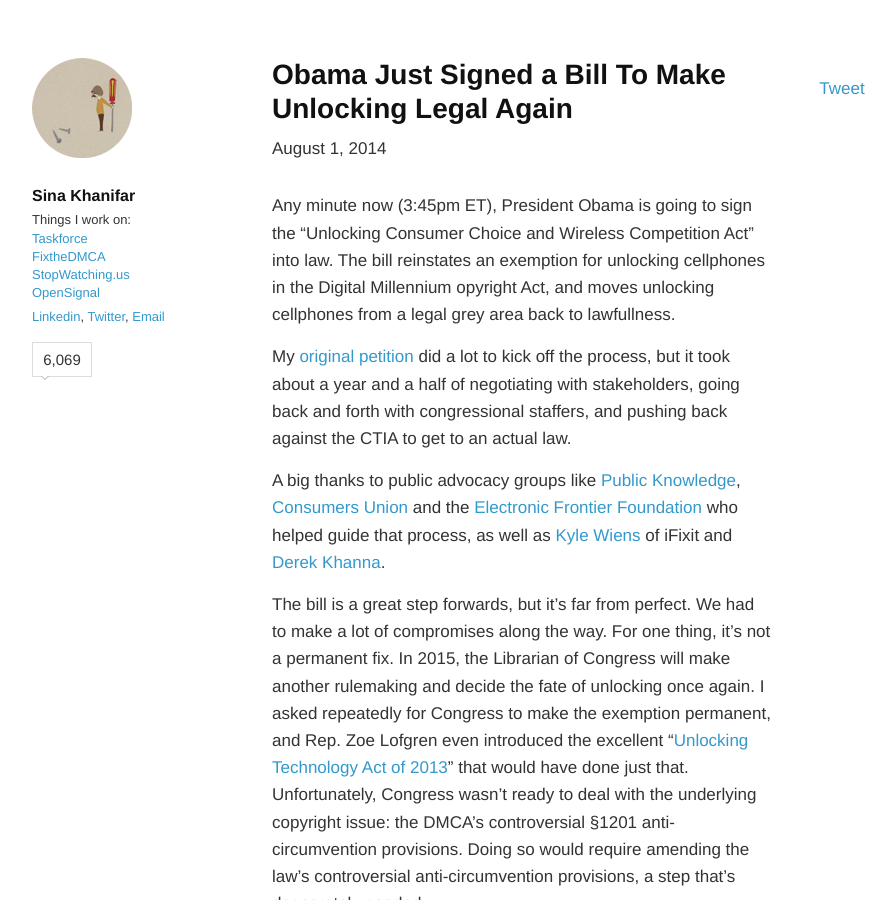
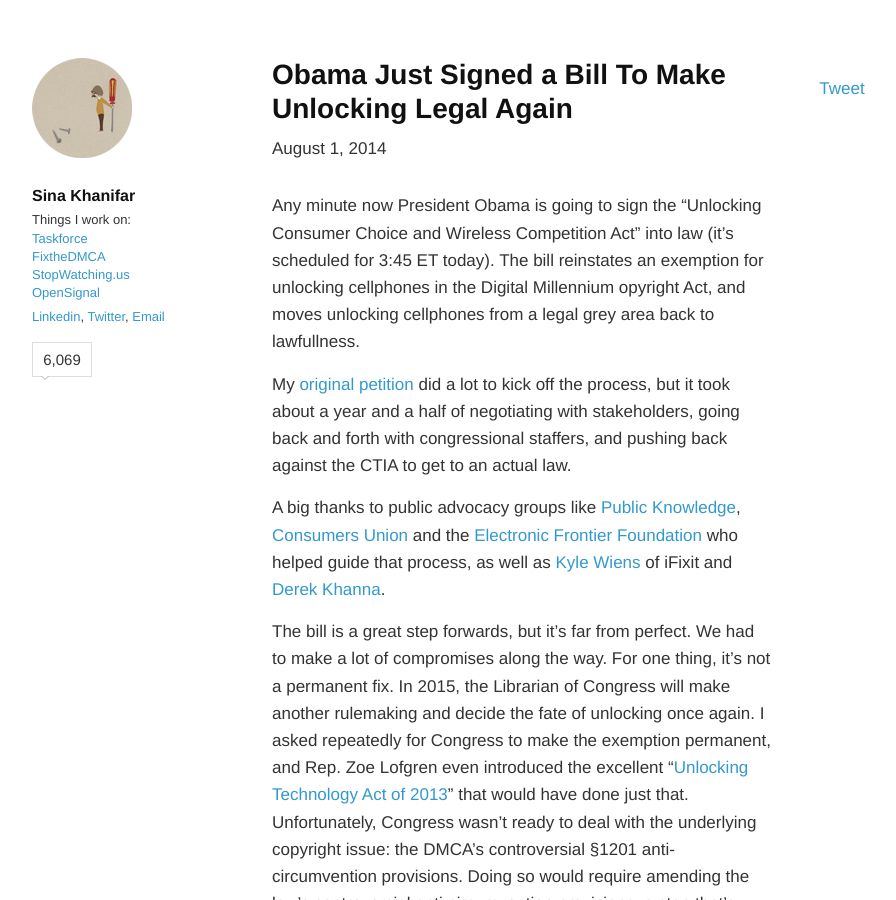
Before and after one commit to sinak/sinak.github.com, a Jekyll site: the page built from _posts/2014-08-01-unlocking-bill-signed-by-obama.md, in a window 1280 px wide and 900 px high. Shown: the whole window, without its empty margins (178-1074 px from the left). Built offline with Jekyll 4.4.1, drawn with Linux system fonts in a browser that asks for light colours; nearby versions of some CDN libraries; some web fonts are replaced; Markdown is read by kramdown in place of the engine named in the settings; comment, search, counter and statistics services are not loaded.

Commit message:
Update 2014-08-01-unlocking-bill-signed-by-obama.md

```diff
--- a/_posts/2014-08-01-unlocking-bill-signed-by-obama.md
+++ b/_posts/2014-08-01-unlocking-bill-signed-by-obama.md
@@ -6,7 +6,7 @@ tweet: Obama just signed a bill to make unlocking legal again (via @sinak) ->
 excerpt:
 ---
 
-Any minute now (3:45pm ET), President Obama is going to sign the "Unlocking Consumer Choice and Wireless Competition Act” into law. The bill reinstates an exemption for unlocking cellphones in the Digital Millennium  opyright Act, and moves unlocking cellphones from a legal grey area back to lawfullness.
+Any minute now President Obama is going to sign the "Unlocking Consumer Choice and Wireless Competition Act” into law (it's scheduled for 3:45 ET today). The bill reinstates an exemption for unlocking cellphones in the Digital Millennium  opyright Act, and moves unlocking cellphones from a legal grey area back to lawfullness.
 
 My [original petition](https://petitions.whitehouse.gov/petitions/popular/0/2/0/) did a lot to kick off the process, but it took about a year and a half of negotiating with stakeholders, going back and forth with congressional staffers, and pushing back against the CTIA to get to an actual law.
 
```
